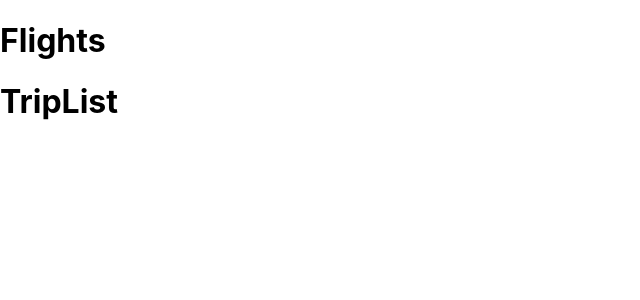
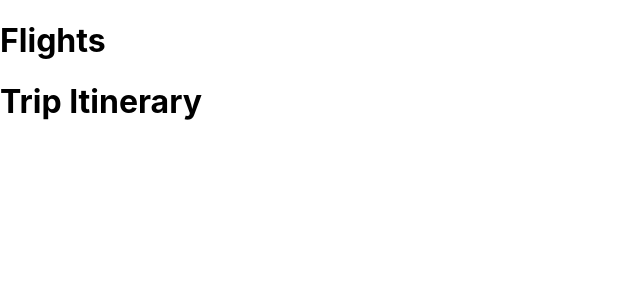
Before and after one commit to brianryu/FightClub-FE, a React (Create React App) app: page / in a window 1280 px wide. Shown: the top 300 px of the page, without its empty margins (0-640 px from the left). Built offline with nearby package versions, Linux system fonts and the light colour scheme.

Commit message:
added some states

```diff
--- a/src/App.js
+++ b/src/App.js
@@ -1,14 +1,27 @@
 import React from 'react';
-import logo from './logo.svg';
+import logo, { ReactComponent } from './logo.svg';
 import './App.css';
 
 import TripContainer from './containers/TripContainer';
 
-function App() {
-  return (
+class App extends React.Component {
 
-      <div><TripContainer /></div>
-  );
+  state = {
+    allFlights: [],
+    itineraryFlights: []
+  }
+
+//Fetching from database here to assign it to all flights
+//button on flights to add to itinerary flights
+
+
+
+  render(){
+    return (
+      //when you click add flight, it adds to state of itineraryFlights, which will get passed as a prop to TripContainer, then to TripList
+      <div><TripContainer itineraryFlights={this.state.itineraryFlights}/></div>
+  )
+  }
 }
 
 export default App;
--- a/src/components/Itinerary.js
+++ b/src/components/Itinerary.js
@@ -1 +1,27 @@
 import React from 'react';
+
+
+class Itinerary extends React.Component {
+
+    //Itinerary takes in dates and location from App
+
+   state = {
+       toDoList: []
+   }
+
+    render() {
+        return(
+            <div>
+                <h1>Trip Itinerary</h1>
+                <ul>
+
+                </ul>
+            </div>
+        )
+    }
+
+
+
+}
+
+export default Itinerary;
--- a/src/containers/TripContainer.js
+++ b/src/containers/TripContainer.js
@@ -10,7 +10,7 @@ render() {
     return (
         <div>
             <Flights />
-            <TripList />
+            <TripList flights={this.props.itineraryFlights}/>
         </div>
 
     )
--- a/src/containers/TripList.js
+++ b/src/containers/TripList.js
@@ -1,11 +1,12 @@
 import React from 'react';
+import Itinerary from '../components/Itinerary'
 
 class TripList extends React.Component {
 
     render(){
         return(
             <div>
-                <h1>TripList</h1>
+                <Itinerary flights={this.props.flights}/>
             </div>
         )
     }
```
Also changed, not shown: src/components/ToDoTiles.js (added, +11 -0 lines).
